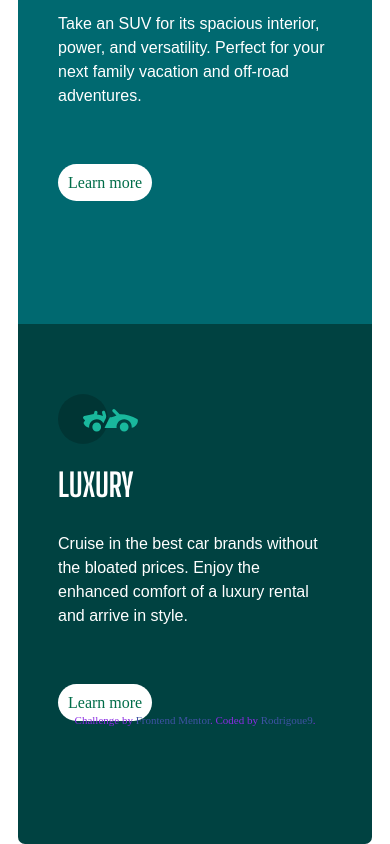
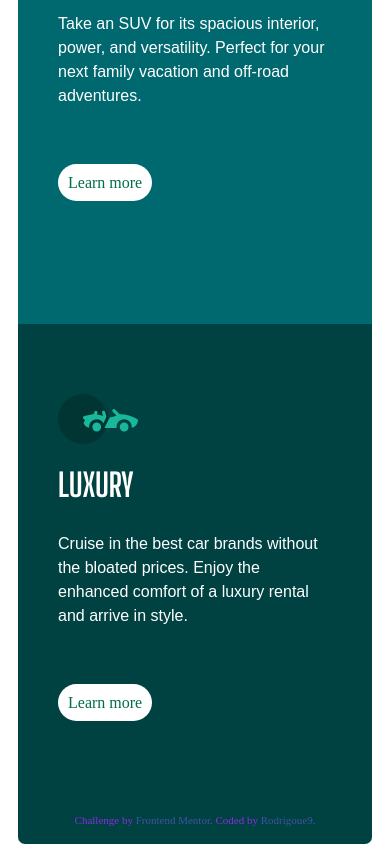
Before and after one commit to Rodrigoue9/3Colunasflex, a plain HTML site: page index.html in a window 390 px wide. Shown: the part 763-1607 px from the top of the page. Drawn offline with Linux system fonts and the light colour scheme.

Commit message:
Update style.css

```diff
--- a/css/style.css
+++ b/css/style.css
@@ -94,7 +94,7 @@
     margin-top: -9px;
   }
   .attribution {
-    margin-top: 1120px;
+    margin-top: 1220px;
   }
   .logo {
     height: 480px;
```
